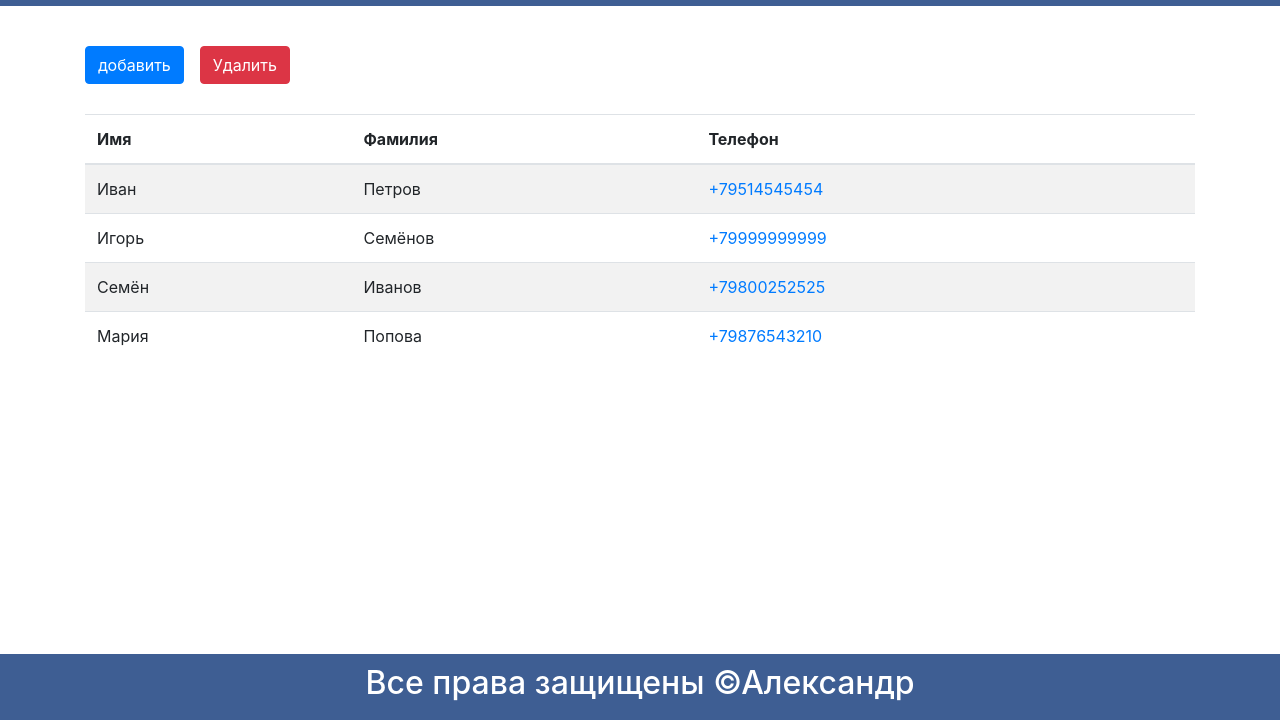
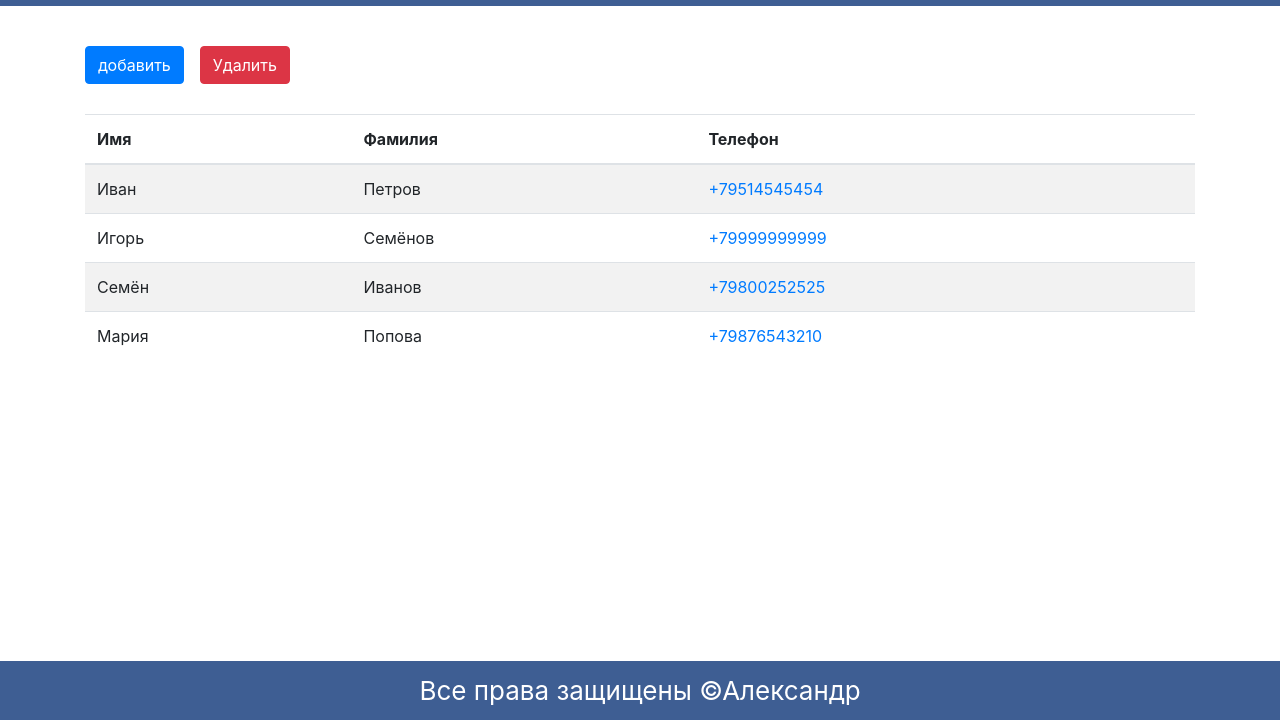
Before and after one commit to lexand41/PhoneBook, a plain HTML site: page index.html in a window 1280 px wide. Shown: the part 80-800 px from the top of the page. Drawn offline with nearby package versions, Linux system fonts and the light colour scheme.

Commit message:
lesson04

```diff
--- a/phonebook/css/style.css
+++ b/phonebook/css/style.css
@@ -129,4 +129,15 @@ body {
   background-color: #3E5E93;
   color: #fff;
   text-align: center;
+  font-size: 20px;
 }
+
+.footer-content {
+  font-size: 26px;
+}
+
+@media (max-width: 720px) {
+  .footer-content {
+    font-size: 18px;
+  }
+}
--- a/phonebook/script/script.js
+++ b/phonebook/script/script.js
@@ -83,8 +83,6 @@ const data = [
     const createFooter = () => {
     const footer = document.createElement('footer');
     footer.classList.add('footer');
-    // footer.textContent = `Все права защищены ${title}`;
-
     const footerContainer = createContainer();
     footer.append(footerContainer);
 
@@ -94,11 +92,11 @@ const data = [
   };
 
   const createFooterContent = title => {
-    const h2 = document.createElement('h2');
-    // h1.classList.add('logo');
-    h2.textContent = `Все права защищены  ©${title}`;
+    const footerContent = document.createElement('div');
+    footerContent.classList.add('footer-content');
+    footerContent.textContent = `Все права защищены  ©${title}`;
 
-    return h2;
+    return footerContent;
   };
 
   const createTable = () => {
```
